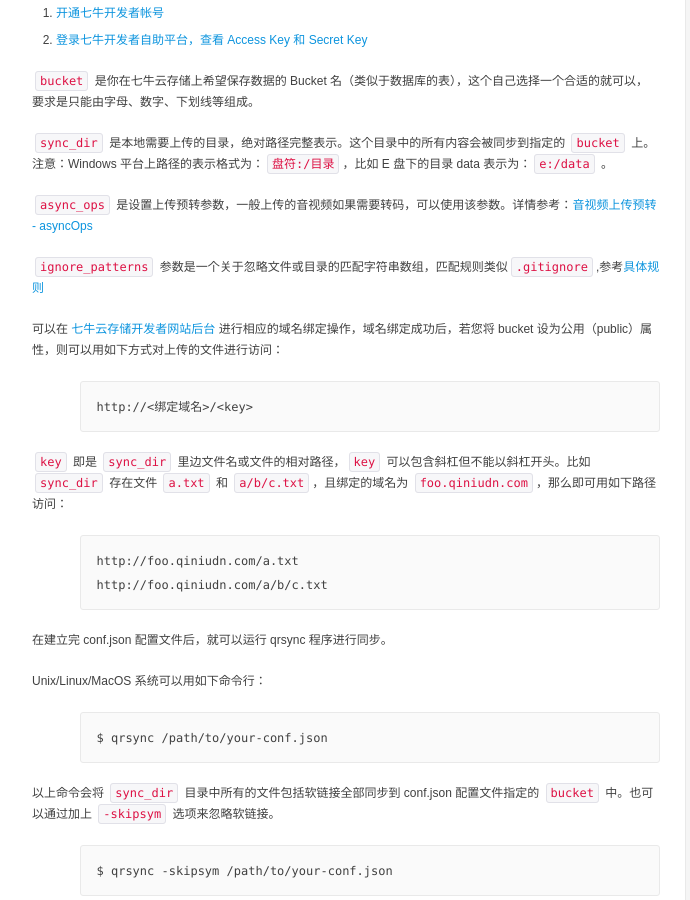
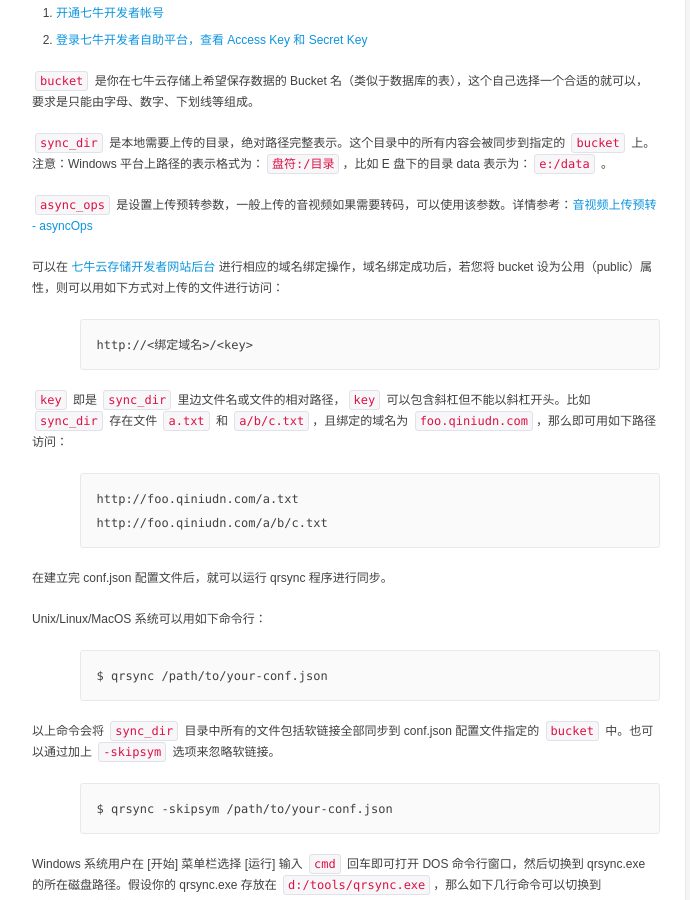
Before and after one commit to qiniu/developer.qiniu.com, a Jekyll site: the page built from docs/v6/tools/qrsync.md, in a window 1280 px wide and 900 px high, scrolled down 983 px. Shown: the whole window, without its empty margins (435-1125 px from the left). Built offline with Jekyll 4.4.1, drawn with Linux system fonts in a browser that asks for light colours; nearby versions of some CDN libraries; library files that are not in the unit come from our copies.

Commit message:
为qrsync去掉已废弃的ignore_patterns功能的说明。

```diff
--- a/docs/v6/tools/qrsync.md
+++ b/docs/v6/tools/qrsync.md
@@ -54,8 +54,6 @@ qrsync 命令行辅助同步工具下载地址：
 
 `async_ops` 是设置上传预转参数，一般上传的音视频如果需要转码，可以使用该参数。详情参考：[音视频上传预转 - asyncOps](/api/put.html#uploadToken-asyncOps)
 
-`ignore_patterns` 参数是一个关于忽略文件或目录的匹配字符串数组，匹配规则类似`.gitignore`,参考[具体规则](http://kb.qiniu.com/53bld49u)
-
 可以在 [七牛云存储开发者网站后台](https://portal.qiniu.com/) 进行相应的域名绑定操作，域名绑定成功后，若您将 bucket 设为公用（public）属性，则可以用如下方式对上传的文件进行访问：
 
     http://<绑定域名>/<key>
```
